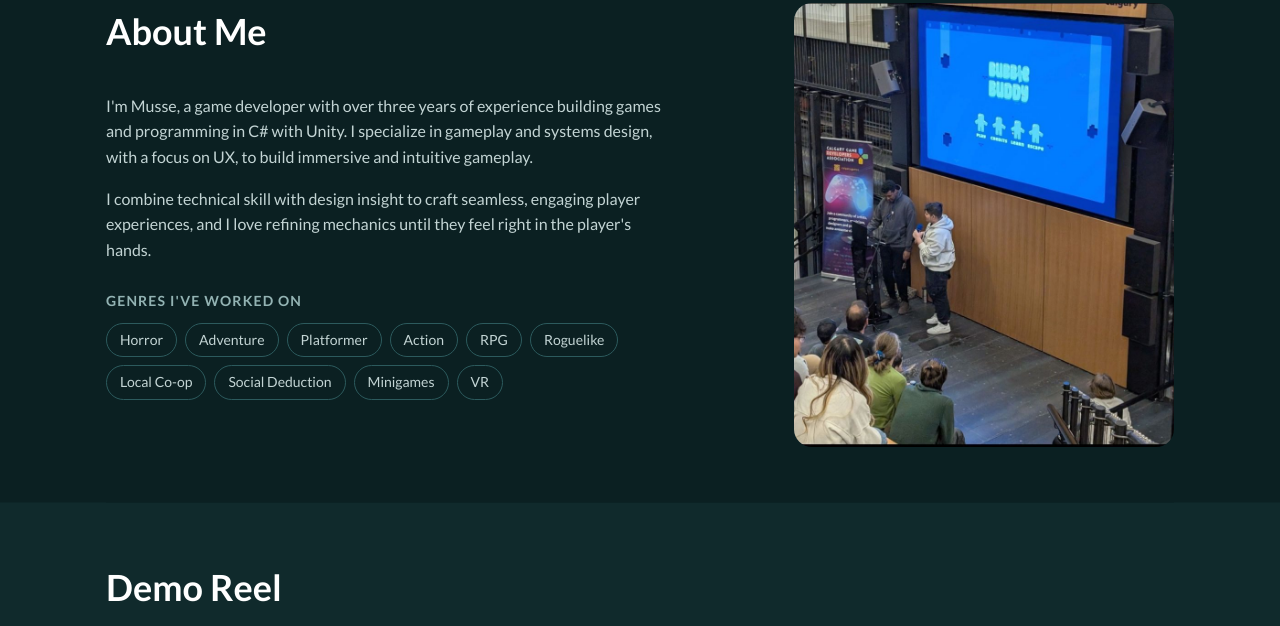
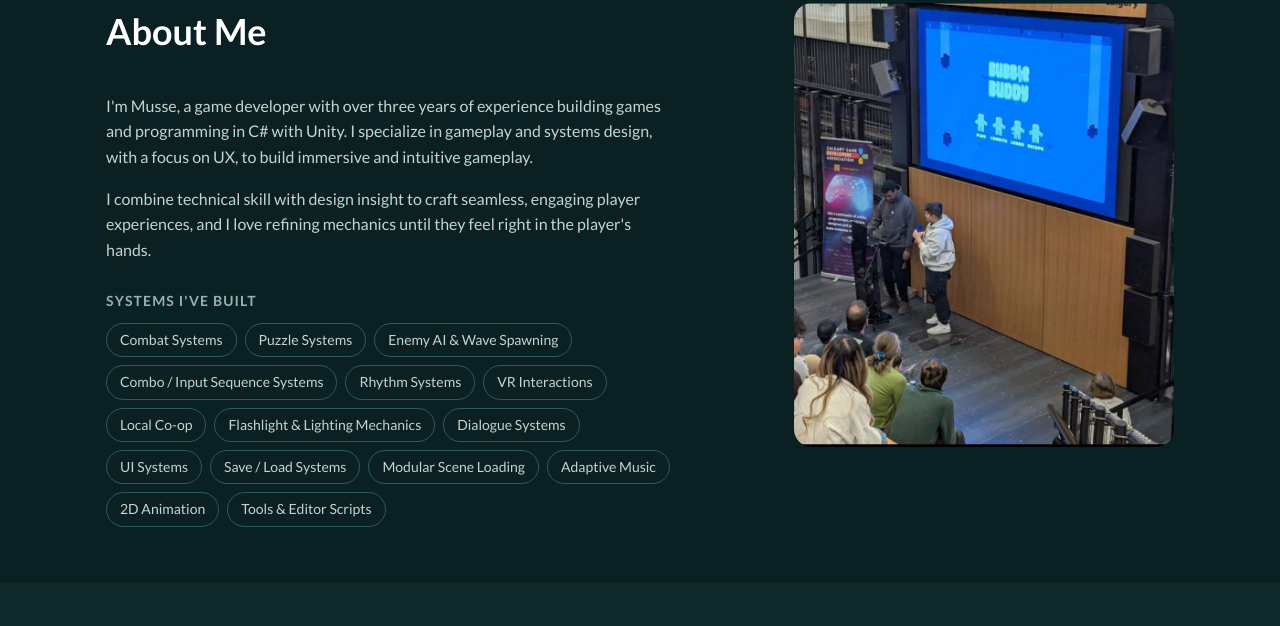
Before and after one commit to Electromos26/electromos26.github.io, a plain HTML site: page index.html in a window 1280 px wide. Shown: the part 489-1115 px from the top of the page. Drawn offline with Linux system fonts and the light colour scheme.

Commit message:
fix: title and systems ive worked on

```diff
--- a/index.html
+++ b/index.html
@@ -288,7 +288,7 @@
         }
 
         .job-head { margin: 18px 0 14px; }
-        .job-head .meta { margin-bottom: 0; }
+        .job .job-head .meta { margin-bottom: 0; }
 
         .job h3 { margin: 0; font-size: 20px; color: color-mix(in srgb, var(--accent, var(--accent-text)) 55%, #fff); }
         .job .meta { color: var(--muted); font-size: 14px; margin: 2px 0 14px; }
@@ -430,18 +430,23 @@
                     <p>I combine technical skill with design insight to craft seamless, engaging player experiences, and I love refining mechanics until they feel right in the player's hands.</p>
                     <div class="skill-groups">
                         <div>
-                            <h3>Genres I've worked on</h3>
+                            <h3>Systems I've built</h3>
                             <div class="chips">
-                                <span class="chip">Horror</span>
-                                <span class="chip">Adventure</span>
-                                <span class="chip">Platformer</span>
-                                <span class="chip">Action</span>
-                                <span class="chip">RPG</span>
-                                <span class="chip">Roguelike</span>
+                                <span class="chip">Combat Systems</span>
+                                <span class="chip">Puzzle Systems</span>
+                                <span class="chip">Enemy AI &amp; Wave Spawning</span>
+                                <span class="chip">Combo / Input Sequence Systems</span>
+                                <span class="chip">Rhythm Systems</span>
+                                <span class="chip">VR Interactions</span>
                                 <span class="chip">Local Co-op</span>
-                                <span class="chip">Social Deduction</span>
-                                <span class="chip">Minigames</span>
-                                <span class="chip">VR</span>
+                                <span class="chip">Flashlight &amp; Lighting Mechanics</span>
+                                <span class="chip">Dialogue Systems</span>
+                                <span class="chip">UI Systems</span>
+                                <span class="chip">Save / Load Systems</span>
+                                <span class="chip">Modular Scene Loading</span>
+                                <span class="chip">Adaptive Music</span>
+                                <span class="chip">2D Animation</span>
+                                <span class="chip">Tools &amp; Editor Scripts</span>
                             </div>
                         </div>
                     </div>
@@ -513,7 +518,8 @@
                     <span class="job-tag">Current</span>
                     <div class="job-head">
                         <h3>Double Rex Studios Inc.</h3>
-                        <p class="meta"><b>Junior Game Developer</b> · Apr 2025 – Present</p>
+                        <p class="meta"><b>Game Programmer</b> · Nov 2026 – Present</p>
+                        <p class="meta"><b>Junior Game Developer</b> · Apr 2025 – Oct 2026</p>
                     </div>
                     <ul>
                         <li>Develop gameplay systems and UI implementation for an unannounced title</li>
```
Also changed, not shown: 1 other file.
